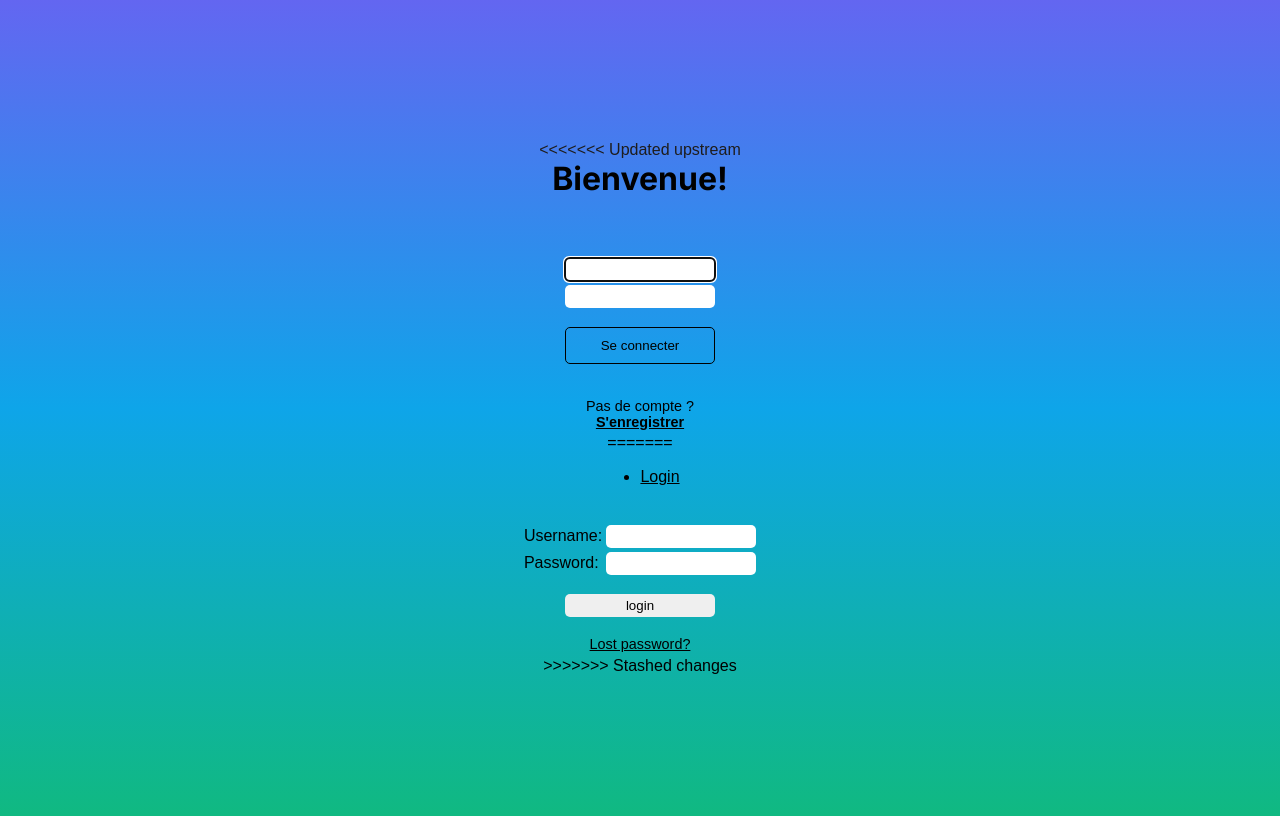
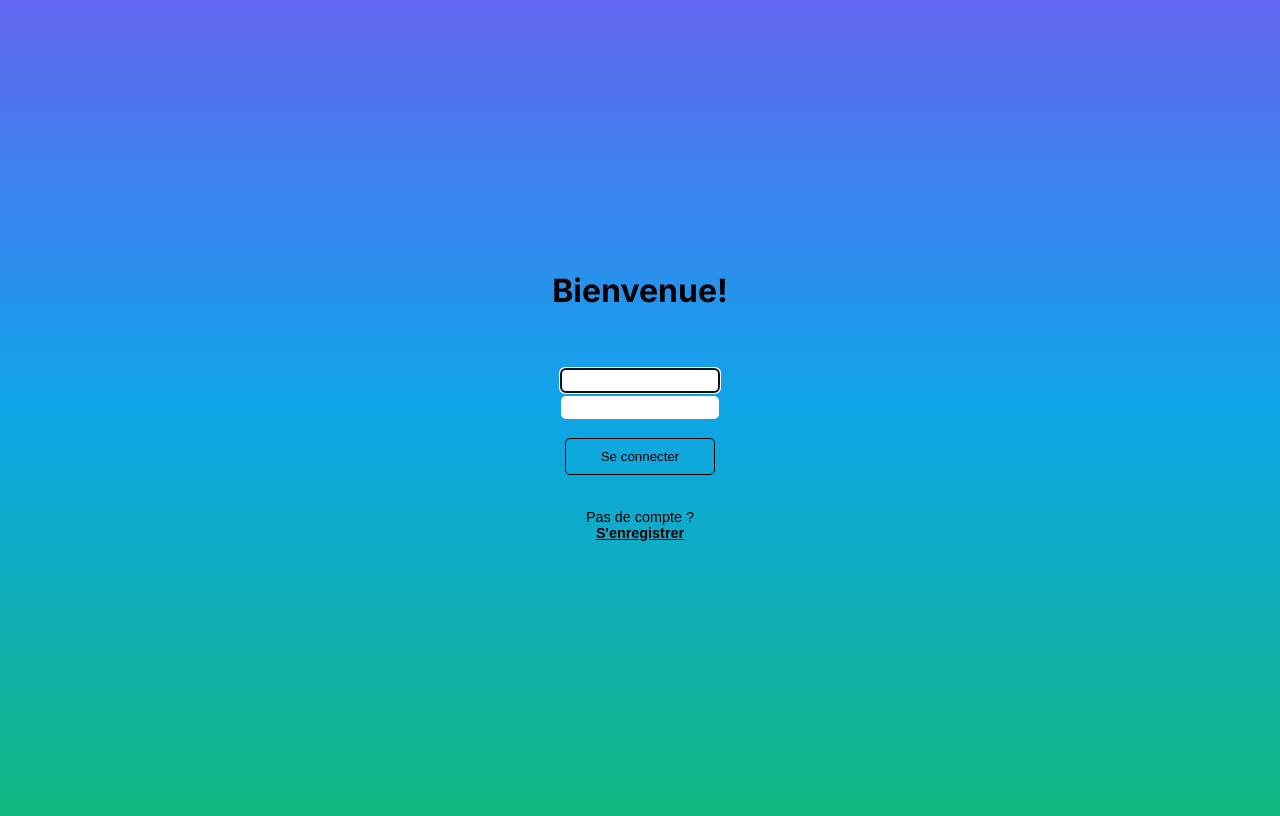
Before and after one commit to adatechschool/book-micro-blogging-back, a Django app: page /login/login/ in a window 1280 px wide. Run offline with Django 4.2, Linux system fonts and the light colour scheme; parts of the project's set-up code (start-up, migrations or seed data) failed here and were passed over.

Commit message:
fix: background size and login merge correction

```diff
--- a/microblogging/users_app/frontend/src/components/Posts.svelte
+++ b/microblogging/users_app/frontend/src/components/Posts.svelte
@@ -24,8 +24,8 @@
 
 <TailwindCSS />
 
-<main class="flex justify-center">
-    <div class="w-full max-w-[100vh] h-screen px-4 space-y-4 pb-16">
+<section class="flex justify-center">
+    <div class="w-full max-w-[100vh] h-full px-4 space-y-4 pb-16">
     {#each posts as post}
         <div
             class="
@@ -71,4 +71,4 @@
         </div>
     {/each}
 </div>
-</main>
+</section>
--- a/microblogging/users_app/frontend/src/pages/App.svelte
+++ b/microblogging/users_app/frontend/src/pages/App.svelte
@@ -7,7 +7,7 @@
 
 <TailwindCSS />
 
-<main class="min-h-screen bg-gradient-to-b from-indigo-500 from-10% via-sky-500 via-30% to-emerald-500 to-90% pb-20">
+<main class="h-fit bg-gradient-to-b from-indigo-500 from-10% via-sky-500 via-30% to-emerald-500 to-100% pb-20">
 
   <Header />
   <br>
--- a/microblogging/users_app/templates/registration/login.html
+++ b/microblogging/users_app/templates/registration/login.html
@@ -1,71 +1,15 @@
-<<<<<<< Updated upstream
 {% load static %}
 <!DOCTYPE html>
 <html lang="en">
-
-<head>
-    <meta charset="UTF-8">
-    <meta name="viewport" content="width=device-width, initial-scale=1.0">
-    <link rel="stylesheet" href="{% static 'users_app/style.css' %}">
-    <title>My Little Books</title>
-</head>
-
-<body>
-    <h1>Bienvenue!</h1>
-    <div id="side-bar">
-        <ul class="sidebar-nav">
-            {% if user.is_authenticated %}
-            <li>User: {{ user.get_username }}</li>
-            <li>
-                <form id="logout-form" method="post" action="{% url 'logout' %}">
-                    {% csrf_token %}
-                    <button type="submit" class="btn btn-link">Logout</button>
-                </form>
-            </li>
-            {% endif %}
-        </ul>
-    </div>
-    <div id="login-container">
-        {% if form.errors %}
-        <p>Your username and password didn't match. Please try again. <br></p>
-        {% endif %}
-
-        {% if next %}
-        {% if user.is_authenticated %}
-        <p>Your account doesn't have access to this page. To proceed,
-            please login with an account that has access. <br></p>
-        {% else %}
-        <p>Please login to see this page. <br></p>
-        {% endif %}
-        {% endif %}
-
-        <form method="post" action="{% url 'login' %}">
-            {% csrf_token %}
-            <table id="form-details">
-                <tr>
-                    <!-- <td>{{ form.username.label_tag }}</td> -->
-                    <td>{{ form.username }}</td>
-                </tr>
-                <tr>
-                    <!-- <td>{{ form.password.label_tag }}</td> -->
-                    <td>{{ form.password }}</td>
-                </tr>
-            </table>
-            <input id="login-button" type="submit" value="Se connecter">
-            <input type="hidden" name="next" value="{{ next }}">
-        </form>
-
-        {# Assumes you set up the password_reset view in your URLconf #}
-        <p>Pas de compte ?<br>
-            <a href="#"><strong>S'enregistrer</strong></a>
-        </p>
-=======
-<!DOCTYPE html>
-<html lang="en">
   <head>
+    <meta charset="UTF-8" />
+    <meta name="viewport" content="width=device-width, initial-scale=1.0" />
+    <link rel="stylesheet" href="{% static 'users_app/style.css' %}" />
     <title>My Little Books</title>
   </head>
+
   <body>
+    <h1>Bienvenue!</h1>
     <div id="side-bar">
       <ul class="sidebar-nav">
         {% if user.is_authenticated %}
@@ -76,42 +20,46 @@
             <button type="submit" class="btn btn-link">Logout</button>
           </form>
         </li>
-        {% else %}
-        <li><a href="{% url 'login' %}?next={{ request.path }}">Login</a></li>
         {% endif %}
       </ul>
     </div>
-    <div id="content">
+    <div id="login-container">
       {% if form.errors %}
-      <p>Your username and password didn't match. Please try again.</p>
+      <p>Your username and password didn't match. Please try again. <br /></p>
       {% endif %} {% if next %} {% if user.is_authenticated %}
       <p>
         Your account doesn't have access to this page. To proceed, please login
-        with an account that has access.
+        with an account that has access. <br />
       </p>
       {% else %}
-      <p>Please login to see this page.</p>
+      <p>Please login to see this page. <br /></p>
       {% endif %} {% endif %}
 
       <form method="post" action="{% url 'login' %}">
         {% csrf_token %}
-        <table>
+        <table id="form-details">
           <tr>
+            {% comment %}
             <td>{{ form.username.label_tag }}</td>
+            {% endcomment %}
             <td>{{ form.username }}</td>
           </tr>
           <tr>
+            {% comment %}
             <td>{{ form.password.label_tag }}</td>
+            {% endcomment %}
             <td>{{ form.password }}</td>
           </tr>
         </table>
-        <input type="submit" value="login" />
+        <input id="login-button" type="submit" value="Se connecter" />
         <input type="hidden" name="next" value="{{ next }}" />
       </form>
 
       {# Assumes you set up the password_reset view in your URLconf #}
-      <p><a href="{% url 'password_reset' %}">Lost password?</a></p>
+      <p>
+        Pas de compte ?<br />
+        <a href="#"><strong>S'enregistrer</strong></a>
+      </p>
     </div>
   </body>
 </html>
->>>>>>> Stashed changes
```
Also changed, not shown: microblogging/users_app/frontend/src/pages/Profile.svelte (+10 -7 lines).
